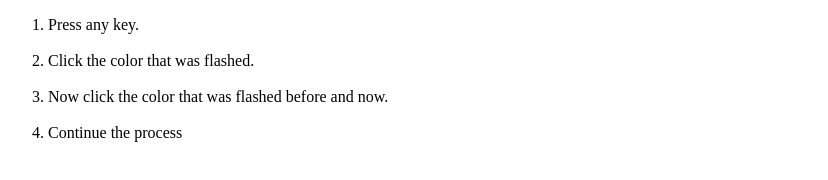
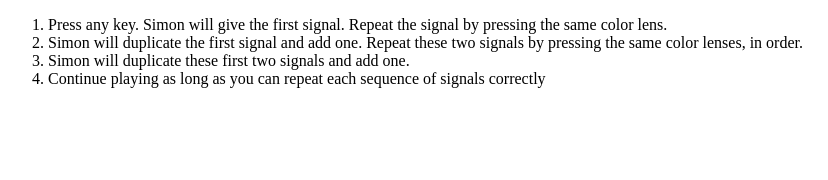
Before and after one commit to Naveen8f23/Simon, a plain HTML site: page instructions.html in a window 1280 px wide. Shown: the whole page, without its empty margins (0-828 px from the left). Drawn offline with Linux system fonts and the light colour scheme.

Commit message:
Update instructions.html

```diff
--- a/instructions.html
+++ b/instructions.html
@@ -7,13 +7,13 @@
     </head>
     <body>
         <ol>
-            <li>Press any key.</li><br>
+            <li>Press any key. Simon will give the first signal. Repeat the signal by pressing the same color lens.</li>
 
-            <li>Click the color that was flashed.</li><br>
+            <li>Simon will duplicate the first signal and add one. Repeat these two signals by pressing the same color lenses, in order.</li>
 
-            <li>Now click the color that was flashed before and now.</li><br>
+            <li>Simon will duplicate these first two signals and add one.</li>
 
-            <li>Continue the process</li>
+            <li>Continue playing as long as you can repeat each sequence of signals correctly</li>
         </ol>
 
     </body>
```
